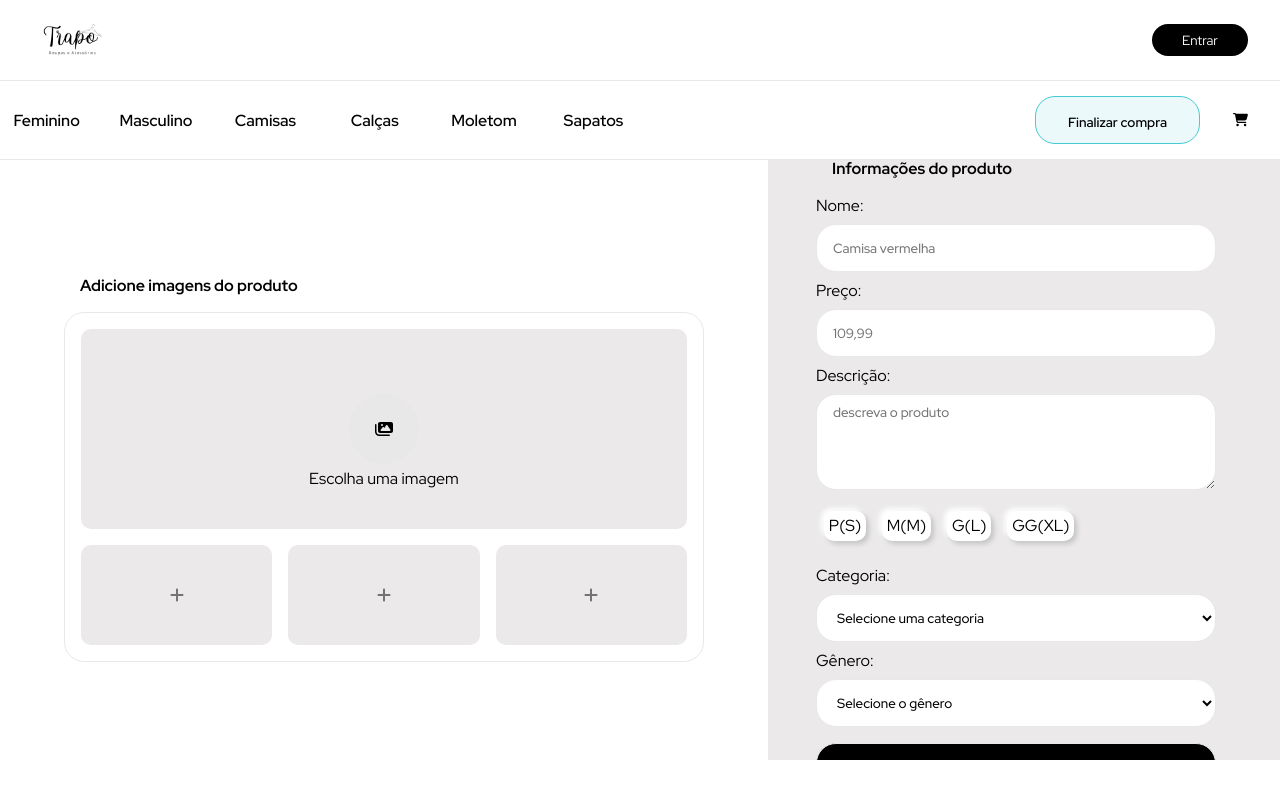
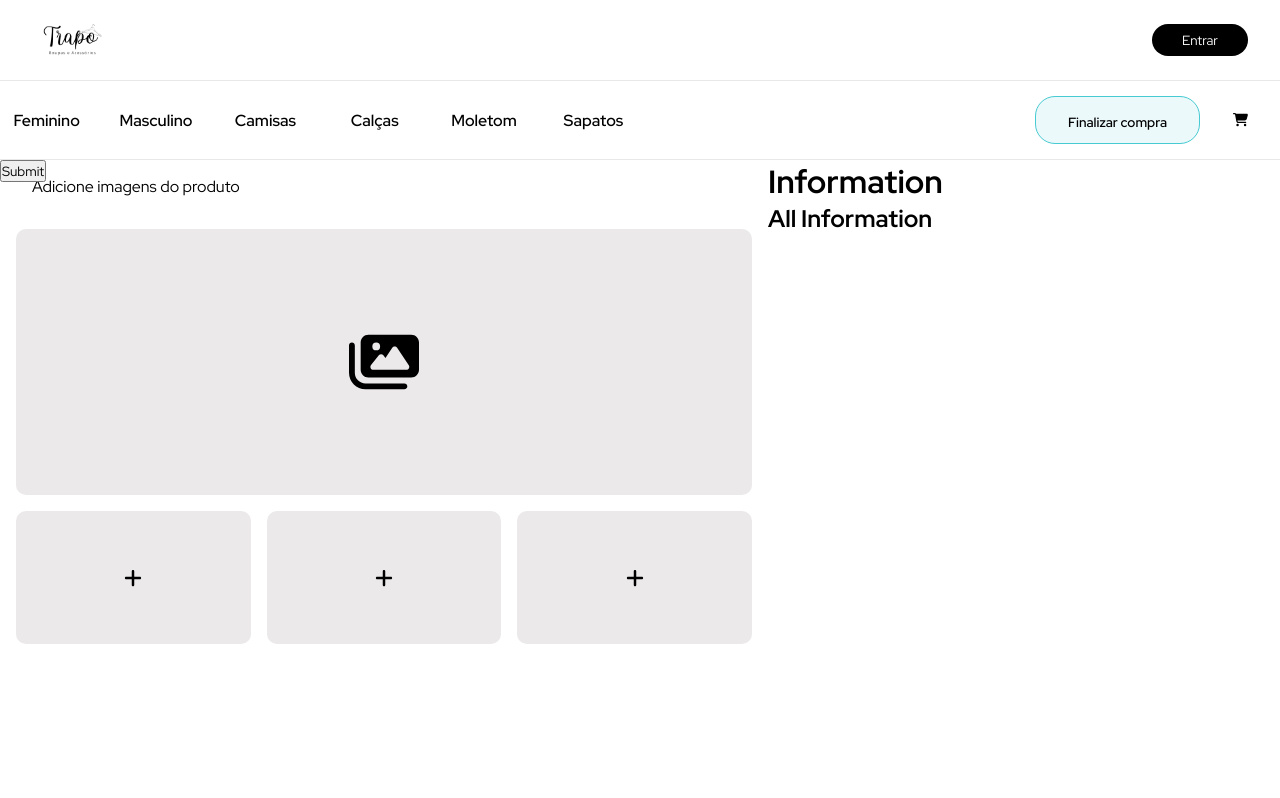
Before and after one commit to Talyson-Ferreira1/Trapo, a Next.js app: page /Register-product in a window 1280 px wide. Built offline with nearby package versions, Linux system fonts and the light colour scheme.

Commit message:
montei o componente images, falta a validação

```diff
--- a/src/app/Register-product/page.jsx
+++ b/src/app/Register-product/page.jsx
@@ -10,9 +10,10 @@ import {
 import { getStorage, ref, uploadBytes } from 'firebase/storage';
 import { appFirebase } from '@/services/firebase';
 import { ToastContainer, toast } from 'react-toastify';
+import { Formik } from 'formik';
 
-import RegisterProductInfo from '../components/register-product-information/register-information';
-import RegisterProductImage from '../components/register-product-image/Upload-Image';
+import RegisterProductInfo from '../components/Register-product-components/Product-Information/Product-Information';
+import RegisterProductImage from '../components/Register-product-components/Product-Images/Upload-images';
 
 import 'react-toastify/dist/ReactToastify.css';
 import './style.css';
@@ -31,22 +32,6 @@ export default function Register() {
   const SendProductCollection = collection(db, 'Product');
   const docRef = doc(SendProductCollection, 'AllProducts');
 
-  const getProductInformation = (info) => {
-    setCurrentProduct((prev) => ({
-      ...prev,
-      productInformation: info,
-    }));
-
-    setSubmitImage(true);
-  };
-
-  const getProductImage = (images) => {
-    setCurrentProduct((prev) => ({
-      ...prev,
-      productImages: images,
-    }));
-  };
-
   const generateProductId = () => {
     const characters =
       'ABCDEFGHIJKLMNOPQRSTUVWXYZabcdefghijklmnopqrstuvwxyz0123456789';
@@ -62,7 +47,6 @@ export default function Register() {
   };
 
   const sendInformation = async (id, produto) => {
-    setToastMessage(true);
 
     try {
       const docSnapshot = await getDoc(docRef);
@@ -122,6 +106,7 @@ export default function Register() {
     }
   };
 
+
   toast.success({
     position: 'top-right',
     autoClose: 2000,
@@ -144,20 +129,37 @@ export default function Register() {
     theme: 'colored',
   });
 
-  useEffect(() => {
-    if (
-      currentProduct.productInformation !== '' &&
-      currentProduct.productImages !== ''
-    ) {
-      const id = generateProductId();
+  const initialValues = {
+    image_1: null,
+    image_2: null,
+    image_3: null,
+    image_4: null,
+  };
 
-      sendInformation(id, currentProduct.productInformation);
-      sendImages(id, currentProduct.productImages);
+  const validate = (values) => {
+    let errors = {}
+
+    if(values.image_1 && values.image_2 && values.image_3 && values.image_4 === null ){
+      errors.image = "Adicione no mínimo uma imagem"
     }
-  }, [currentProduct]);
+
+    return errors
+  }
+
+  const onSubmit = (values) => {
+    console.log(values);
+  };
 
   return (
-    <>
+    <Formik
+      initialValues={initialValues}
+      validate={validate}
+      onSubmit={onSubmit}
+    >
+
+      {formikProps => (
+
+        <form onSubmit={formikProps.handleSubmit}>
            {toastMessage && (
               <ToastContainer
                 className="toast-position"
@@ -173,13 +175,13 @@ export default function Register() {
                 theme="colored"
               />
             )}
-      <main className="container-Register">
-        <RegisterProductImage
-          submit={submitImage}
-          sendImage={getProductImage}
-        />
-        <RegisterProductInfo sendInfo={getProductInformation} />
-      </main>
-    </>
+          <RegisterProductImage formikProps={formikProps}/>
+          <RegisterProductInfo  />
+          {console.log(formikProps.values)}
+
+          <input style={{position:'absolute'}} type="submit" />
+        </form>
+      )}
+    </Formik>
   );
 }
--- a/src/app/Register-product/style.css
+++ b/src/app/Register-product/style.css
@@ -1,7 +1,7 @@
 
-.container-Register {
+form {
     width: 100%;
-    height: 600px;
+    height: 500px;
     display: grid;
     grid-template-columns: 60% 50%;
     grid-template-rows: 100%;
--- /dev/null
+++ b/src/app/components/Register-product-components/Product-Images/Upload-images.jsx
@@ -0,0 +1,87 @@
+import { useEffect, useState } from 'react';
+import { FontAwesomeIcon } from '@fortawesome/react-fontawesome';
+import { faImages, faPlus } from '@fortawesome/free-solid-svg-icons';
+
+import './style.css';
+
+export default function UploadImages({ formikProps })    {
+  const [images, setImages] = useState({});
+
+  const handleImageChange = (fieldName, file) => {
+    formikProps.setFieldValue(fieldName, file);
+    setImages((prevImages) => ({
+      ...prevImages,
+      [fieldName]: URL.createObjectURL(file),
+    }));
+  };
+
+  const renderImagePreview = (fieldName) => {
+    const imagePreview = images[fieldName];
+    if (imagePreview) {
+      return <img className="image-preview" src={imagePreview} alt="Preview" />;
+    }
+    return null;
+  };
+
+
+  useEffect(() => {
+    console.log(images);
+  }, [images]);
+
+  return (
+    <fieldset>
+      <legend>Adicione imagens do produto</legend>
+      {formikProps.errors.image && (
+        <span className='warning-images'>{formikProps.errors.images}</span>
+      )}
+
+      <label className="primary-label">
+        <FontAwesomeIcon className="icon-image" icon={faImages} />
+        <input
+          type="file"
+          className="input"
+          onChange={(event) =>
+            handleImageChange('image_1', event.target.files[0])
+          }
+        />
+         {renderImagePreview('image_1')}
+      </label>
+
+      <label className="secondary-label">
+        <FontAwesomeIcon className="icon-plus" icon={faPlus} />
+        <input
+          type="file"
+          className="input"
+          onChange={(event) =>
+            handleImageChange('image_2', event.target.files[0])
+          }
+        />
+         {renderImagePreview('image_2')}
+      </label>
+
+      <label className="secondary-label">
+        <FontAwesomeIcon className="icon-plus" icon={faPlus} />
+        <input
+          type="file"
+          className="input"
+          onChange={(event) =>
+            handleImageChange('image_3', event.target.files[0])
+          }
+        />
+         {renderImagePreview('image_3')}
+      </label>
+
+      <label className="secondary-label">
+        <FontAwesomeIcon className="icon-plus" icon={faPlus} />
+        <input
+          type="file"
+          className="input"
+          onChange={(event) =>
+            handleImageChange('image_4', event.target.files[0])
+          }
+        />
+         {renderImagePreview('image_4')}
+      </label>
+    </fieldset>
+  );
+}
--- /dev/null
+++ b/src/app/components/Register-product-components/Product-Images/style.css
@@ -0,0 +1,66 @@
+fieldset {
+    width: 100%;
+    height: 100%;
+    display: grid;
+    grid-template-columns: repeat(1fr, 3);
+    grid-template-rows: 2fr 1fr;
+    gap: 1rem;
+    position: relative;
+    padding: 1rem;
+    border: none;
+
+}
+
+fieldset legend {
+    padding: 1rem;
+    font-size: var(--medium-size-font);
+}
+
+fieldset label {
+    border-radius: 10px;
+    display: flex;
+    align-items: center;
+    justify-items: center;
+    cursor: pointer;
+    background: var(--gray-scale-1);
+    position: relative;
+    overflow: hidden;
+
+}
+
+fieldset .primary-label {
+    grid-column: span 3;
+    grid-row: 1;
+}
+
+fieldset input {
+    width: 100%;
+    height: 100%;
+    opacity: 0;
+}
+
+fieldset .icon-image,
+fieldset .icon-plus {
+    position: absolute;
+    left: 50%;
+    top: 50%;
+    transform: translate(-50%, -50%);
+}
+
+fieldset .icon-image {
+    width: 70px;
+    height: 70px;
+}
+
+fieldset .icon-plus {
+    width: 20px;
+    height: 20px;
+}
+
+fieldset label .image-preview {
+    position: absolute;
+    left: 50%;
+    transform: translateX(-50%);
+    width: 100%;
+    height: auto;
+}
--- /dev/null
+++ b/src/app/components/Register-product-components/Product-Information/Product-Information.jsx
@@ -0,0 +1,10 @@
+import './style.css'
+
+export default function RegisterInfo(){
+    return(
+        <div>
+            <h1>Information</h1>
+            <h2>All Information</h2>
+        </div>
+    )
+}
--- a/src/app/components/register-product-information/register-information.jsx
+++ b/src/app/components/register-product-information/register-information.jsx
@@ -5,7 +5,6 @@ import './style.css';
 import { off } from 'process';
 
 export default function RegisterProductInfo({ sendInfo }) {
-  // adicionar mais informações como tamanhos
 
   const initialValues = {
     name_product: '',
--- a/src/app/components/register-product-information/style.css
+++ b/src/app/components/register-product-information/style.css
@@ -65,12 +65,14 @@
     font-size: .6rem;
     display: flex;
 }
+
 .container-checkbox {
     display: flex;
     align-items: center;
     width: 5rem;
 
 }
+
 .checkbox {
     width: 100%;
     height: 100%;
--- a/src/app/globals.css
+++ b/src/app/globals.css
@@ -14,6 +14,13 @@
     sans-serif;
   --font-bold: 'Poppins',
     sans-serif;
+
+  /* ------------ size ------------ */
+  --small-size-font:.8rem;
+  --medium-size-font:1rem;
+  --large-size-font: 2 rem;
+  --x-large-size-font: 4rem
+
 }
 
 * {
```
Also changed, not shown: .eslintrc.json, src/app/components/Register-product-components/Product-Information/style.css (added). Lines whose indentation alone changed are shown as unchanged.
